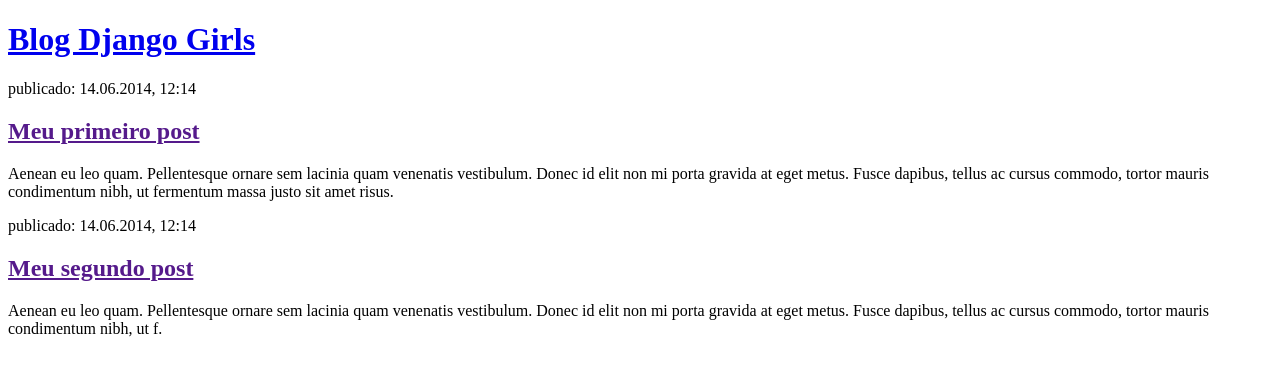
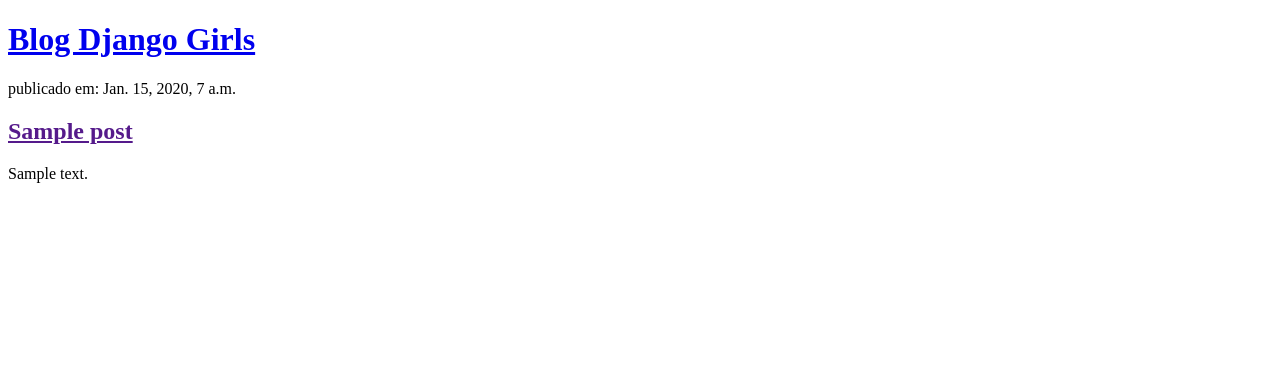
Before and after one commit to zatiros/my-first-blog, a Django app: template blog/templates/blog/post_list.html in a window 1280 px wide. Shown: the top 376 px of the page. Run offline with Django 3.2, Linux system fonts and the light colour scheme; the template is opened without the code that fills it: values that come from a table or form of the project are taken from there, others are empty; tables that the repository leaves empty hold one stand-in row (values such as "Sample post").

Commit message:
Modificacao de templates e posts para o banco de dados

```diff
--- a/blog/models.py
+++ b/blog/models.py
@@ -1,6 +1,7 @@
 from django.db import models
 from django.utils import timezone
-# Create your models here.
+
+
 
 class Post(models.Model):
     author = models.ForeignKey('auth.User', on_delete=models.CASCADE)
--- a/blog/templates/blog/post_list.html
+++ b/blog/templates/blog/post_list.html
@@ -7,20 +7,12 @@
         <div>
             <h1><a href="/">Blog Django Girls</a></h1>
         </div>
-
-        <div>
-            <p>publicado: 14.06.2014, 12:14</p>
-            <h2><a href="">Meu primeiro post</a></h2>
-            <p>Aenean eu leo quam. Pellentesque ornare sem lacinia quam venenatis vestibulum.
-                Donec id elit non mi porta gravida at eget metus. Fusce dapibus, tellus ac cursus commodo,
-                tortor mauris condimentum nibh, ut fermentum massa justo sit amet risus.</p>
-        </div>
-
-        <div>
-            <p>publicado: 14.06.2014, 12:14</p>
-            <h2><a href="">Meu segundo post</a></h2>
-            <p>Aenean eu leo quam. Pellentesque ornare sem lacinia quam venenatis vestibulum. Donec id elit non mi porta gravida at eget metus.
-                Fusce dapibus, tellus ac cursus commodo, tortor mauris condimentum nibh, ut f.</p>
-        </div>
+        {% for post in posts %}
+            <div>
+                <p>publicado em: {{post.published_date}}</p>
+                <h2><a href="">{{post.title}}</a></h2>
+                <p>{{post.text|linebreaksbr}}</p>
+            </div>
+        {% endfor %}
     </body>
 </html>
--- a/blog/views.py
+++ b/blog/views.py
@@ -1,5 +1,8 @@
 from django.shortcuts import render
+from .models import Post
+from django.utils import timezone
 
 # Create your views here.
 def post_list(request):
-    return render(request, 'blog/post_list.html', {})
+    posts = Post.objects.filter(published_date__lte=timezone.now()).order_by('published_date')
+    return render(request, 'blog/post_list.html', {'posts': posts})
```
